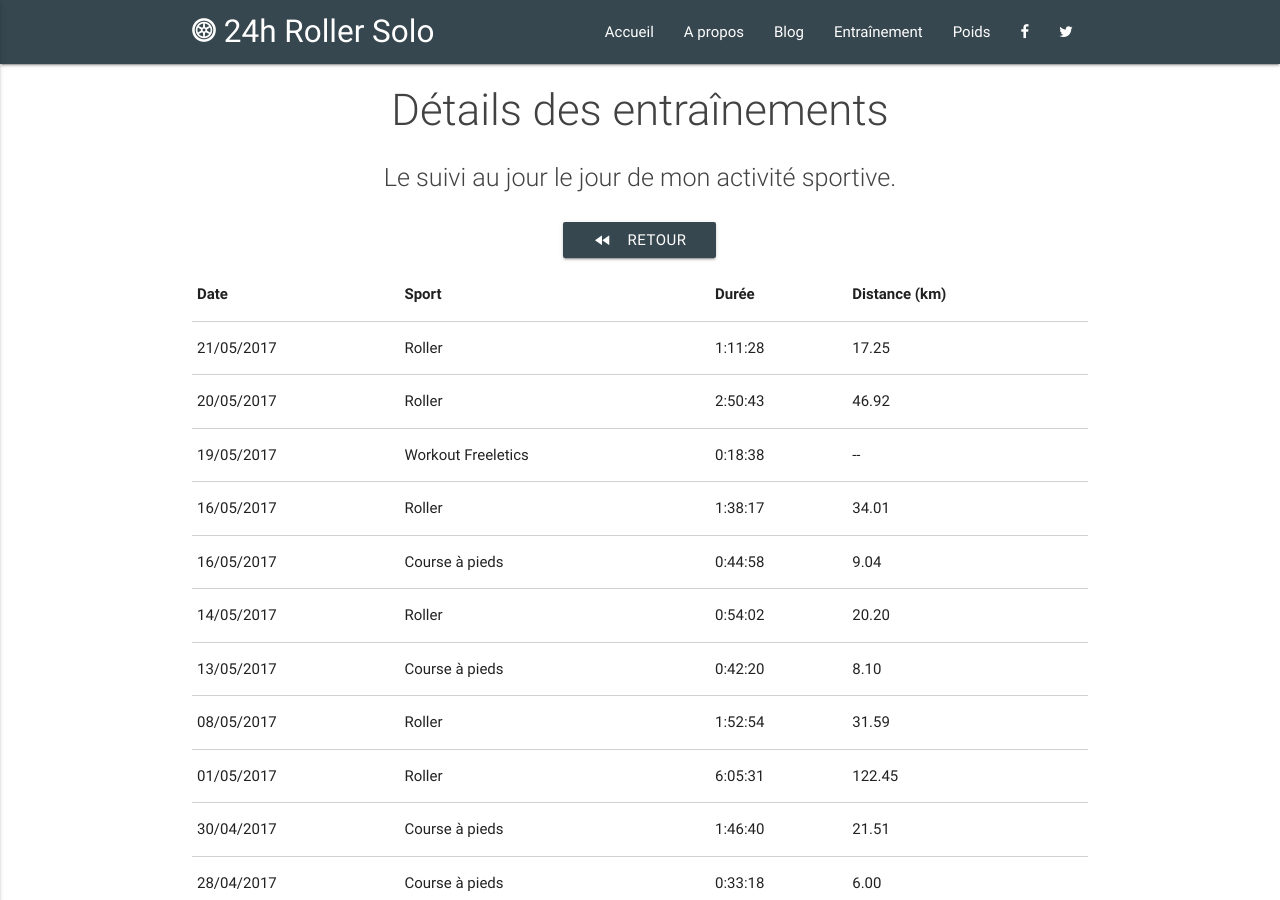
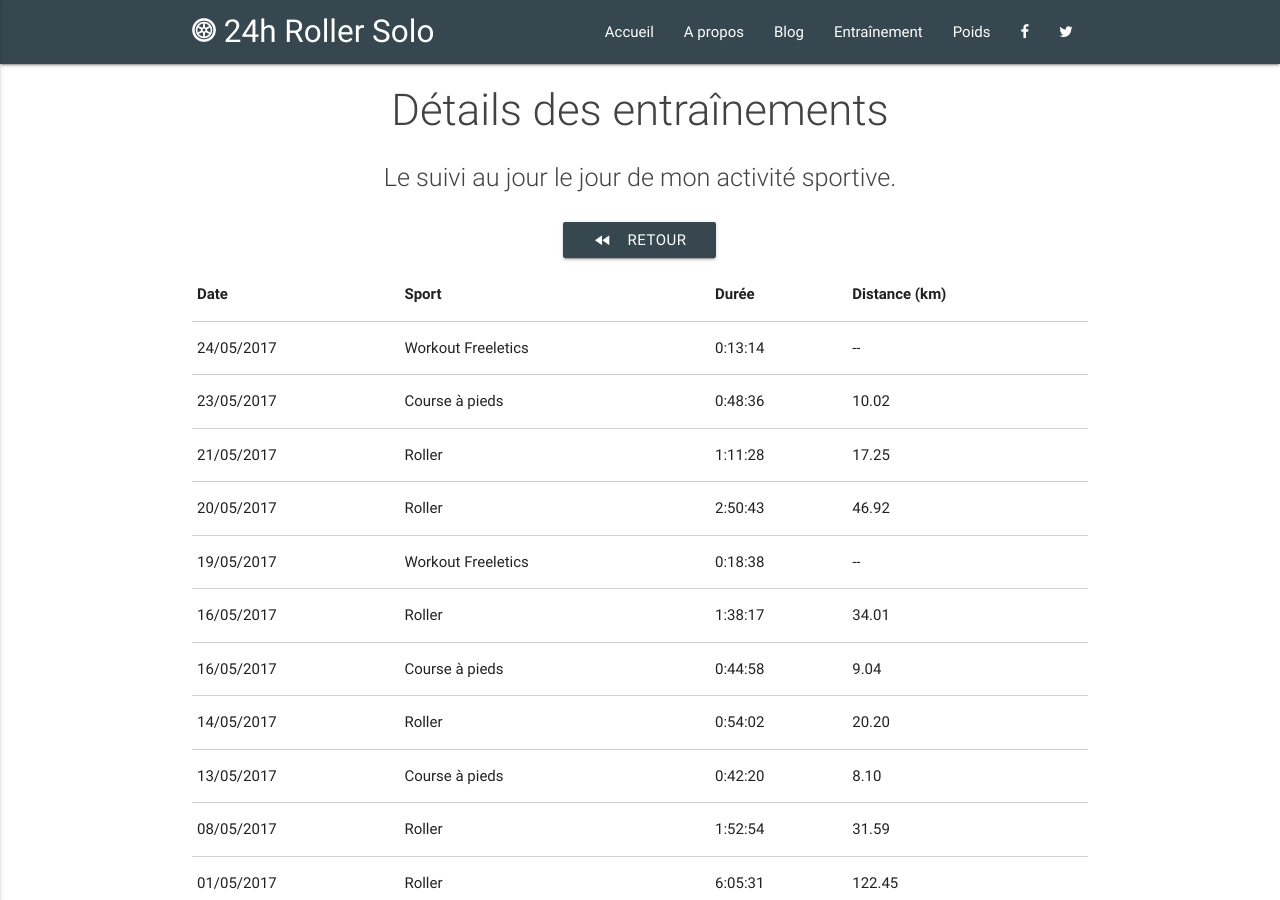
Before and after one commit to 24hRollerSolo/24hRollerSolo.github.io, a Jekyll site: the page built from training/details.html, in a window 1280 px wide and 900 px high. Built offline with Jekyll 4.4.1, drawn with Linux system fonts in a browser that asks for light colours.

Commit message:
Add 2017-05-23 running and 2017-05-24 workout

```diff
--- a/_data/sports.json
+++ b/_data/sports.json
@@ -1,4 +1,6 @@
 [
+  {"date": "2017-05-24", "type": "WORKOUT", "program": "W12-01 | CONDITIONNEMENT + 1/4 VENUS", "duration": "0:13:14"},
+  {"date": "2017-05-23", "type": "RUNNING", "distance": "10.02", "duration": "0:48:36"},
   {"date": "2017-05-21", "type": "ROLLER", "distance": "17.25", "duration": "1:11:28"},
   {"date": "2017-05-20", "type": "ROLLER", "distance": "46.92", "duration": "2:50:43"},
   {"date": "2017-05-19", "type": "WORKOUT", "program": "W11-03 | CONDITIONNEMENT + 1/5 APHRODITE", "duration": "0:18:38"},
```
